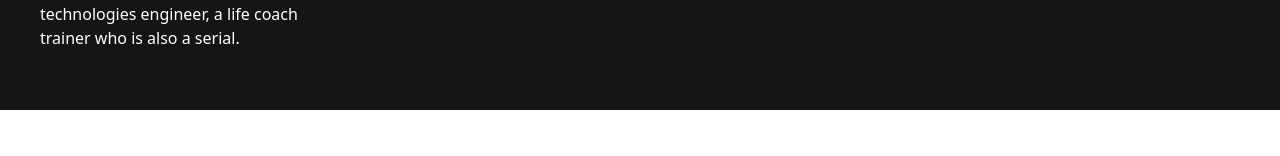
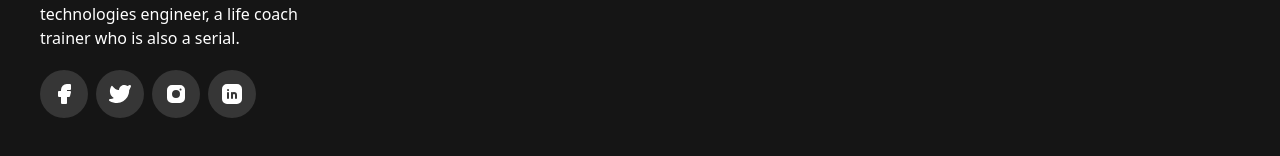
Before and after one commit to absoftlabs/car-doctor-pro, a Next.js app: page / in a window 1280 px wide. Shown: the part 1795-1951 px from the top of the page. Before the commit the page ends 1905 px from the top, so only its background shows below. Built offline with nearby package versions, Linux system fonts and the light colour scheme; no server answers; the database is empty.

Commit message:
footer design completed

```diff
--- a/src/components/Common/Footer.jsx
+++ b/src/components/Common/Footer.jsx
@@ -2,6 +2,7 @@ import Image from 'next/image'
 import React from 'react'
 import logo from '@/assets/white_logo.svg'
 import Link from 'next/link'
+import { IconBrandFacebookFilled, IconBrandInstagramFilled, IconBrandLinkedinFilled, IconBrandTwitterFilled } from '@tabler/icons-react'
 
 export default function Footer() {
     return (
@@ -10,6 +11,12 @@ export default function Footer() {
                 <div className="col-span-11 md:col-span-5">
                     <Image src={logo} height={80} width={120} alt='logo' />
                     <p className='text-white text-[14px] md:text-[16px]'>Edwin Diaz is a software and web<br></br> technologies engineer, a life coach<br></br> trainer who is also a serial.</p>
+                    <div className="flex gap-2 items-center text-white mt-5">
+                        <p className='bg-[#363636] p-3 rounded-full cursor-pointer active:scale-90 transition-all'><IconBrandFacebookFilled/></p>
+                        <p className='bg-[#363636] p-3 rounded-full cursor-pointer active:scale-90 transition-all'><IconBrandTwitterFilled/></p>
+                        <p className='bg-[#363636] p-3 rounded-full cursor-pointer active:scale-90 transition-all'><IconBrandInstagramFilled/></p>
+                        <p className='bg-[#363636] p-3 rounded-full cursor-pointer active:scale-90 transition-all'><IconBrandLinkedinFilled/></p>
+                    </div>
                 </div>
                 <div className="col-span-11 md:col-span-2">
                     <h4 className='text-[20px] text-white font-bold mb-3'>About</h4>
```
